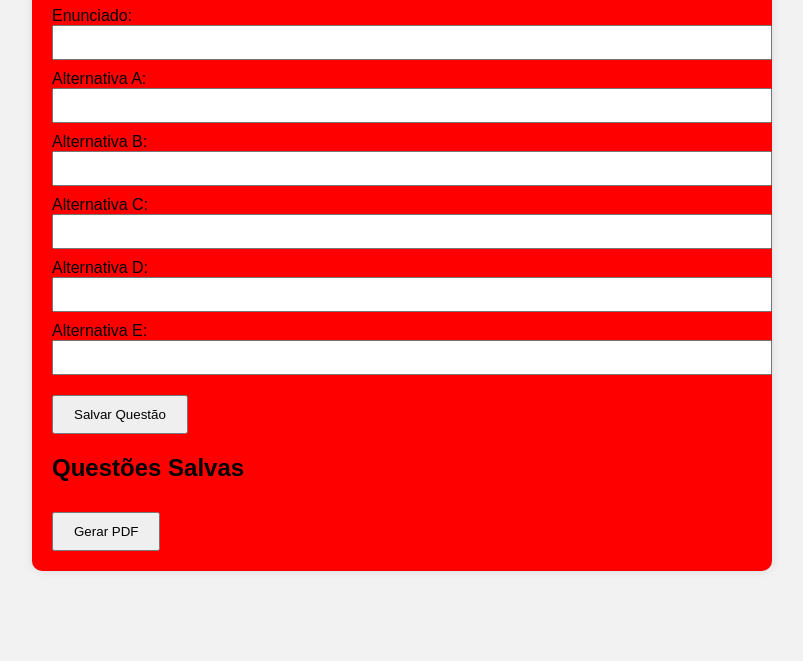
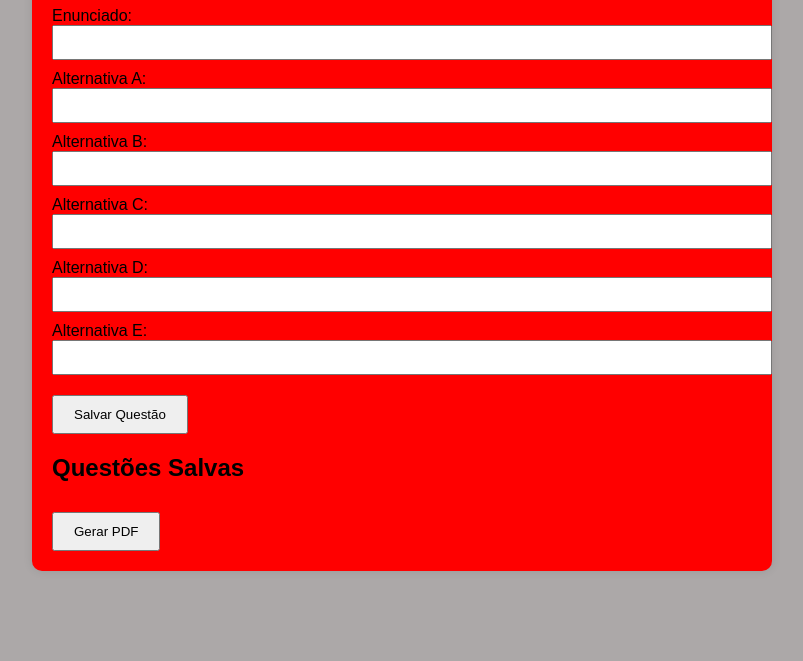
Before and after one commit to cleberprestesoliveira/teste-repositorio, a plain HTML site: page index.html in a window 1280 px wide. Shown: the part 139-800 px from the top of the page, without its empty margins (238-1041 px from the left). Drawn offline with nearby package versions, Linux system fonts and the light colour scheme.

Commit message:
Mudei cor background

```diff
--- a/style.css
+++ b/style.css
@@ -1,6 +1,6 @@
 body {
   font-family: Arial, sans-serif;
-  background: #f2f2f2;
+  background: #aca8a8;
   padding: 20px;
 }
 
```
